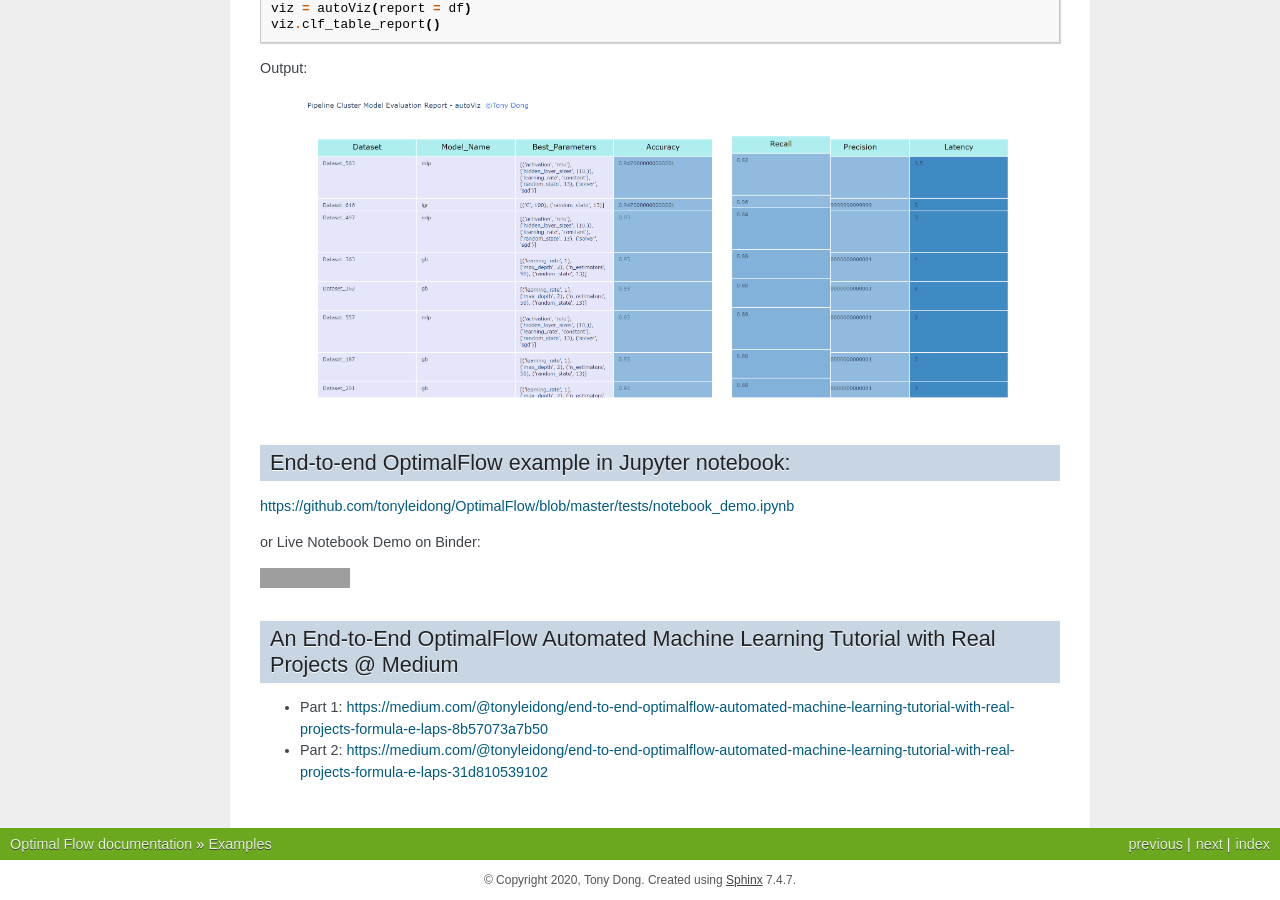
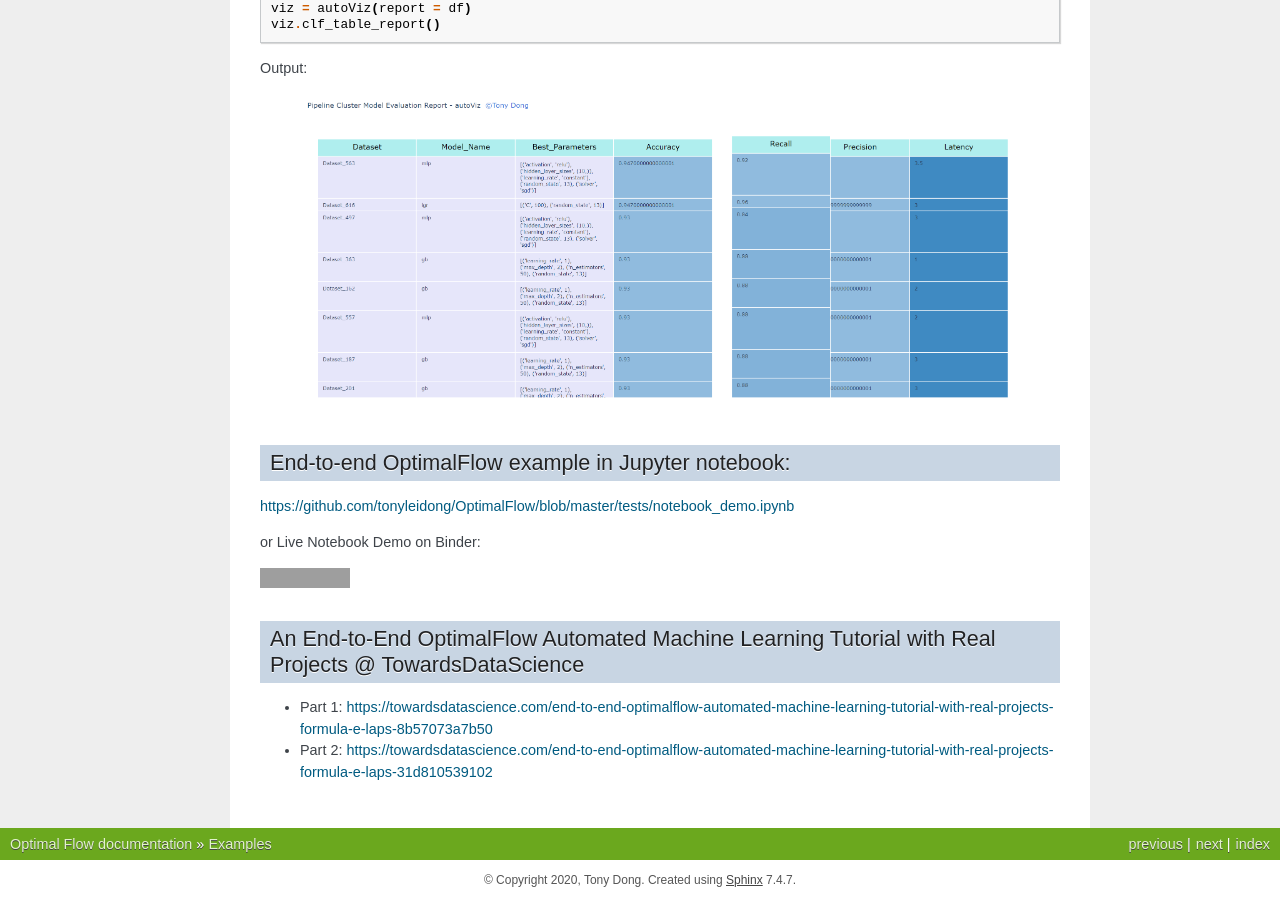
Before and after one commit to tonyleidong/OptimalFlow, a Sphinx documentation site: the page built from docs/demos.rst, in a window 1280 px wide and 900 px high, scrolled down 8200 px. Built offline with Sphinx 7.4.7, drawn with Linux system fonts in a browser that asks for light colours; some of the changed text lies outside the part shown; grey boxes are pictures that could not be loaded.

Commit message:
Update demos.rst

```diff
--- a/docs/demos.rst
+++ b/docs/demos.rst
@@ -533,9 +533,9 @@ or Live Notebook Demo on Binder:
  :target: https://mybinder.org/v2/gh/tonyleidong/OptimalFlow/master?filepath=tests%2Fnotebook_demo.ipynb
 
 
-An End-to-End OptimalFlow Automated Machine Learning Tutorial with Real Projects @ Medium
+An End-to-End OptimalFlow Automated Machine Learning Tutorial with Real Projects @ TowardsDataScience
 -----------------------------------------------------------------------------------------
 
-* Part 1: https://medium.com/@tonyleidong/end-to-end-optimalflow-automated-machine-learning-tutorial-with-real-projects-formula-e-laps-8b57073a7b50
+* Part 1: https://towardsdatascience.com/end-to-end-optimalflow-automated-machine-learning-tutorial-with-real-projects-formula-e-laps-8b57073a7b50
 
-* Part 2: https://medium.com/@tonyleidong/end-to-end-optimalflow-automated-machine-learning-tutorial-with-real-projects-formula-e-laps-31d810539102
+* Part 2: https://towardsdatascience.com/end-to-end-optimalflow-automated-machine-learning-tutorial-with-real-projects-formula-e-laps-31d810539102
```
